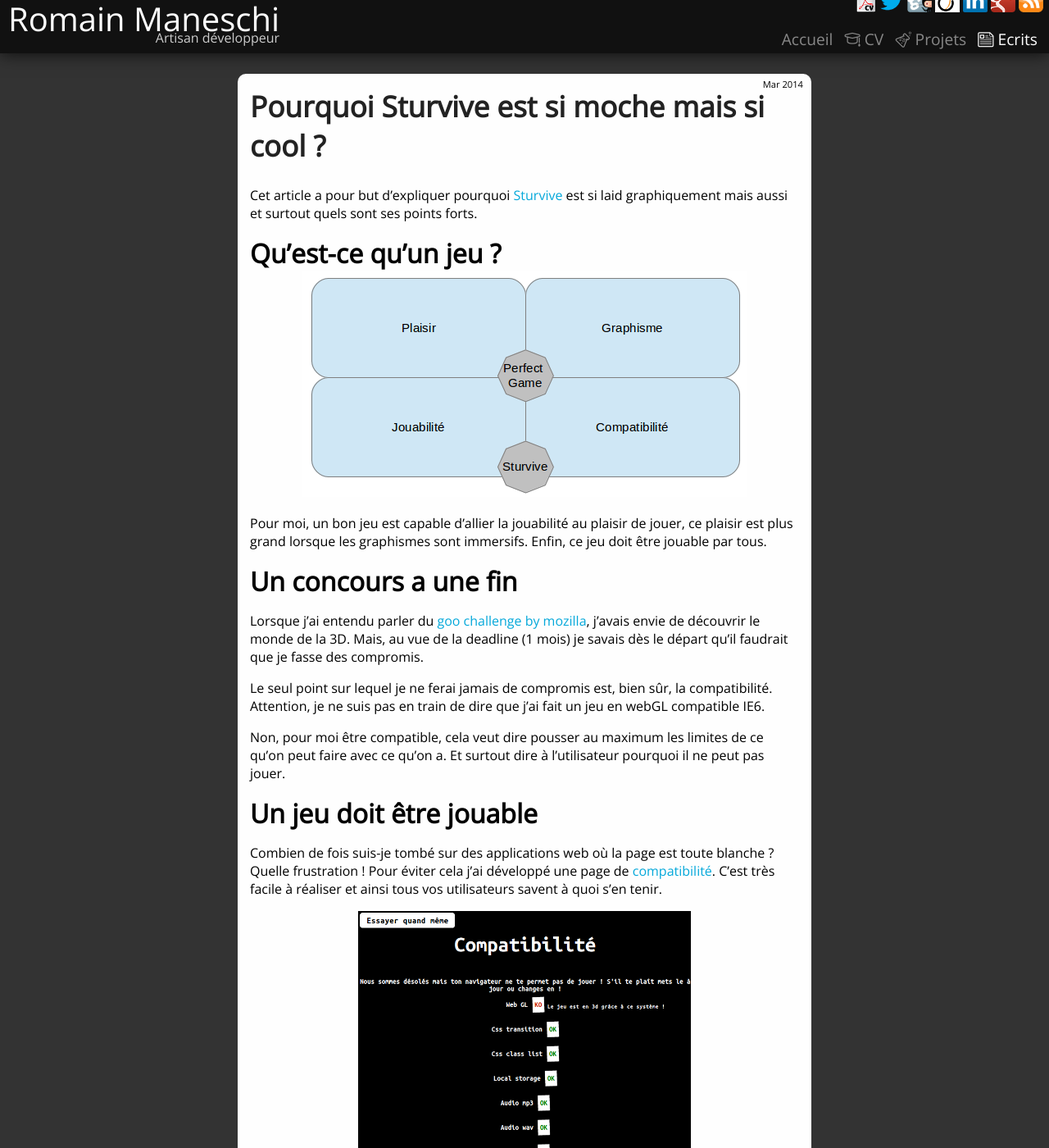
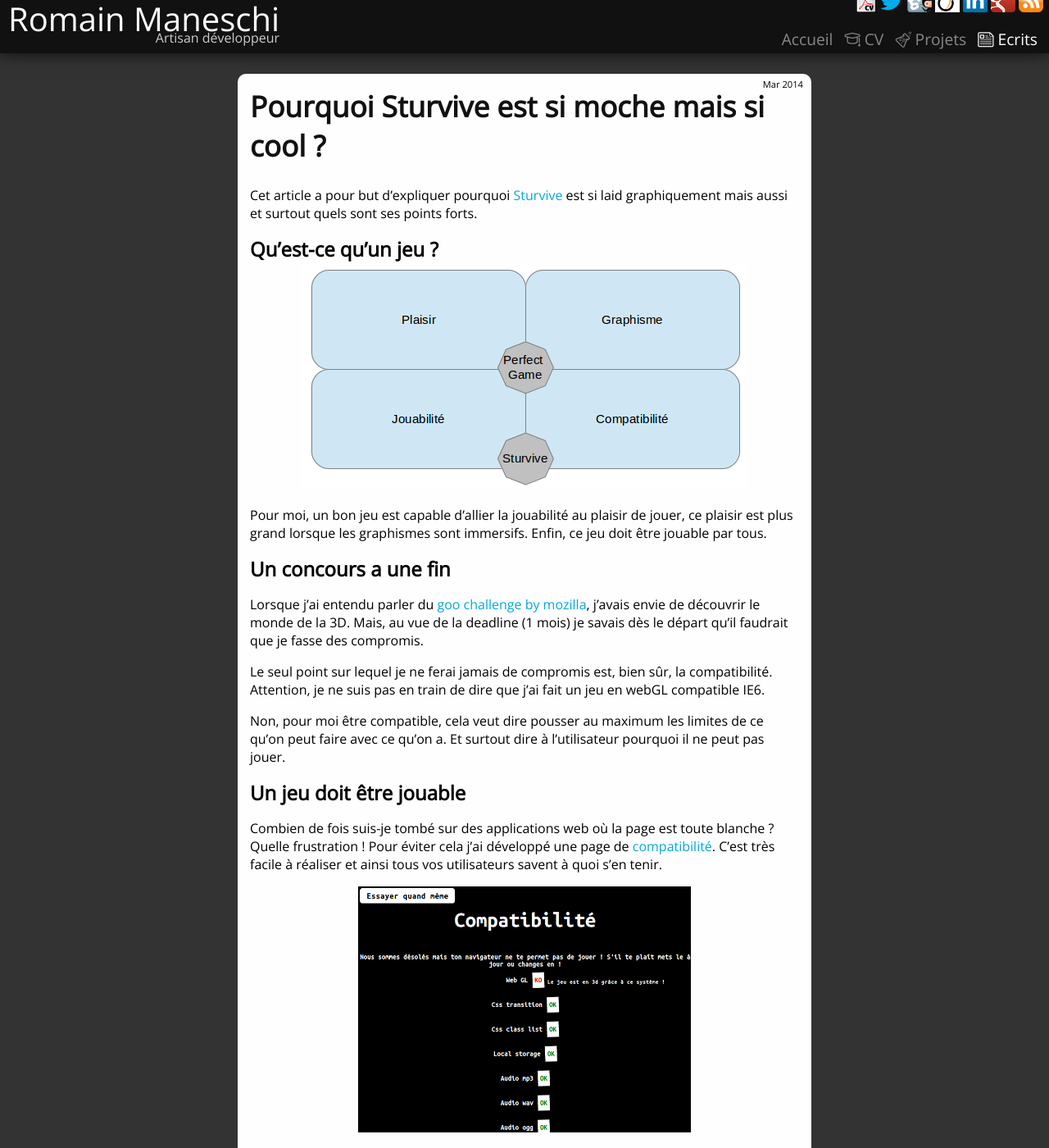
Before and after one commit to manland/manland.github.com, a Jekyll site: the page built from _posts/2014-03-02-article-sturvive.md, in a window 1280 px wide and 1400 px high. Shown: the whole window at 82% size. Built offline with Jekyll 4.4.1, drawn with Linux system fonts in a browser that asks for light colours.

```diff
--- a/_posts/2014-03-02-article-sturvive.md
+++ b/_posts/2014-03-02-article-sturvive.md
@@ -8,7 +8,7 @@ images: ["/img/article/sturviveisugly/win1.png"]
 ---
 Cet article a pour but d'expliquer pourquoi [Sturvive](http://manland.github.io/sturvive/) est si laid graphiquement mais aussi et surtout quels sont ses points forts.
 
-#Qu'est-ce qu'un jeu ?
+##Qu'est-ce qu'un jeu ?
 
 <center>
 <img title="image jeu" src="/img/article/sturviveisugly/chartGame.png">
@@ -16,7 +16,7 @@ Cet article a pour but d'expliquer pourquoi [Sturvive](http://manland.github.io/
 
 Pour moi, un bon jeu est capable d'allier la jouabilité au plaisir de jouer, ce plaisir est plus grand lorsque les graphismes sont immersifs. Enfin, ce jeu doit être jouable par tous.
 
-#Un concours a une fin
+##Un concours a une fin
 
 Lorsque j'ai entendu parler du [goo challenge by mozilla](https://blog.mozilla.org/blog/2013/12/05/unleash-the-game-creator-in-you-by-entering-our-holiday-gaming-competition/), j'avais envie de découvrir le monde de la 3D. Mais, au vue de la deadline (1 mois) je savais dès le départ qu'il faudrait que je fasse des compromis.
 
@@ -24,7 +24,7 @@ Le seul point sur lequel je ne ferai jamais de compromis est, bien sûr, la comp
 
 Non, pour moi être compatible, cela veut dire pousser au maximum les limites de ce qu'on peut faire avec ce qu'on a. Et surtout dire à l'utilisateur pourquoi il ne peut pas jouer.
 
-#Un jeu doit être jouable
+##Un jeu doit être jouable
 
 Combien de fois suis-je tombé sur des applications web où la page est toute blanche ? Quelle frustration ! Pour éviter cela j'ai développé une page de [compatibilité](https://github.com/manland/sturvive/blob/master/app/src/util/CompatibilityUtil.js). C'est très facile à réaliser et ainsi tous vos utilisateurs savent à quoi s'en tenir.
 
@@ -40,7 +40,7 @@ Ensuite, la compatibilité doit permettre à des appareils vieillissants de pouv
 <img title="page options" src="/img/article/sturviveisugly/optionFr.png">
 </center>
 
-#Le joueur doit comprendre le jeu
+##Le joueur doit comprendre le jeu
 
 Quoi de plus frustrant que d'avoir un magnifique jeu mais où on ne comprend rien ? Avec [Sturvive](http://manland.github.io/sturvive/), je ne suis pas arrivé à ce que le jeu se comprenne de lui même. Par contre j'ai rajouté une aide très descriptive, malheureusement peu de joueurs lisent l'aide.
 
@@ -56,7 +56,7 @@ Enfin, sur la version PC, où il y a un peu plus de place, j'ai rajouté des ind
 <img title="annonces résultats" src="/img/article/sturviveisugly/win.png">
 </center>
 
-#Et donc Sturvive est moche
+##Et donc Sturvive est moche
 
 Vous l'aurez compris, découvrir le monde de la 3D, la librairie de [goo](www.gootechnologies.com) : goo engine, le développement web mobile, vouloir que mon jeu soit jouable et compréhensible, tout ça en 1 mois (avec noël au milieu !) ne m'a pas permis de prendre du temps pour les graphismes.
 
@@ -66,7 +66,7 @@ L'idée de jeu ? Elle s'est imposée à moi par dépit. En effet, l'espace : que
 
 Pour rajouter du challenge, on modifie quelques variables afin de créer des niveaux différents. Et voila on obtient [Sturvive](http://manland.github.io/sturvive/).
 
-#Mais Sturvive est cool
+##Mais Sturvive est cool
 
 Pour résumer, nous avons un jeu compatible, ou qui explique clairement à l'utilisateur pourquoi il ne peut pas jouer.
 Des options pour gérer la qualité du rendu mais aussi et surtout permettre aux petites configurations matérielles de pouvoir jouer.
@@ -81,7 +81,7 @@ Depuis la fin du concours j'ai rendu possible son installation sur [Firefox OS](
 
 Pour l'avenir ? Je ne sais pas du tout, si j'ai le temps je ferai bien une version multi-joueur. Qu'en pensez-vous ?
 
-#Remerciements
+##Remerciements
 
 Je remercie [GooTechnologie](www.gootechnologies.com) et [Mozilla](http://www.mozilla.org/) pour avoir organisé ce concours et en général pour tout le travail qu'ils fournissent dans le monde du WebGl.
 
--- a/css/default.css
+++ b/css/default.css
@@ -299,7 +299,7 @@ nav {
 	display: block;
 	padding-bottom: 10px;
 	font-size: 2.2em;
-	color: #222;
+	color: #111;
 }
 
 .publish-date {
```
